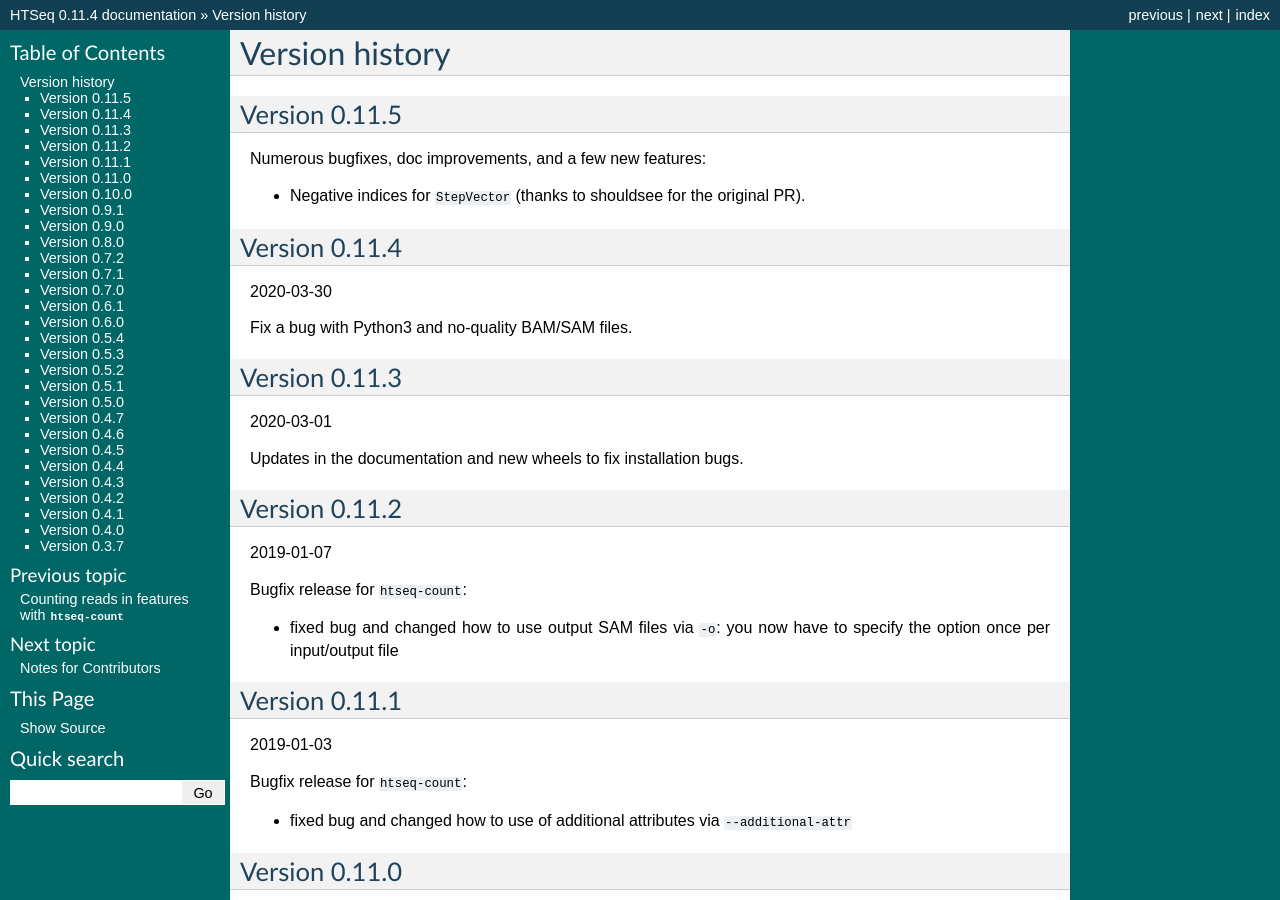
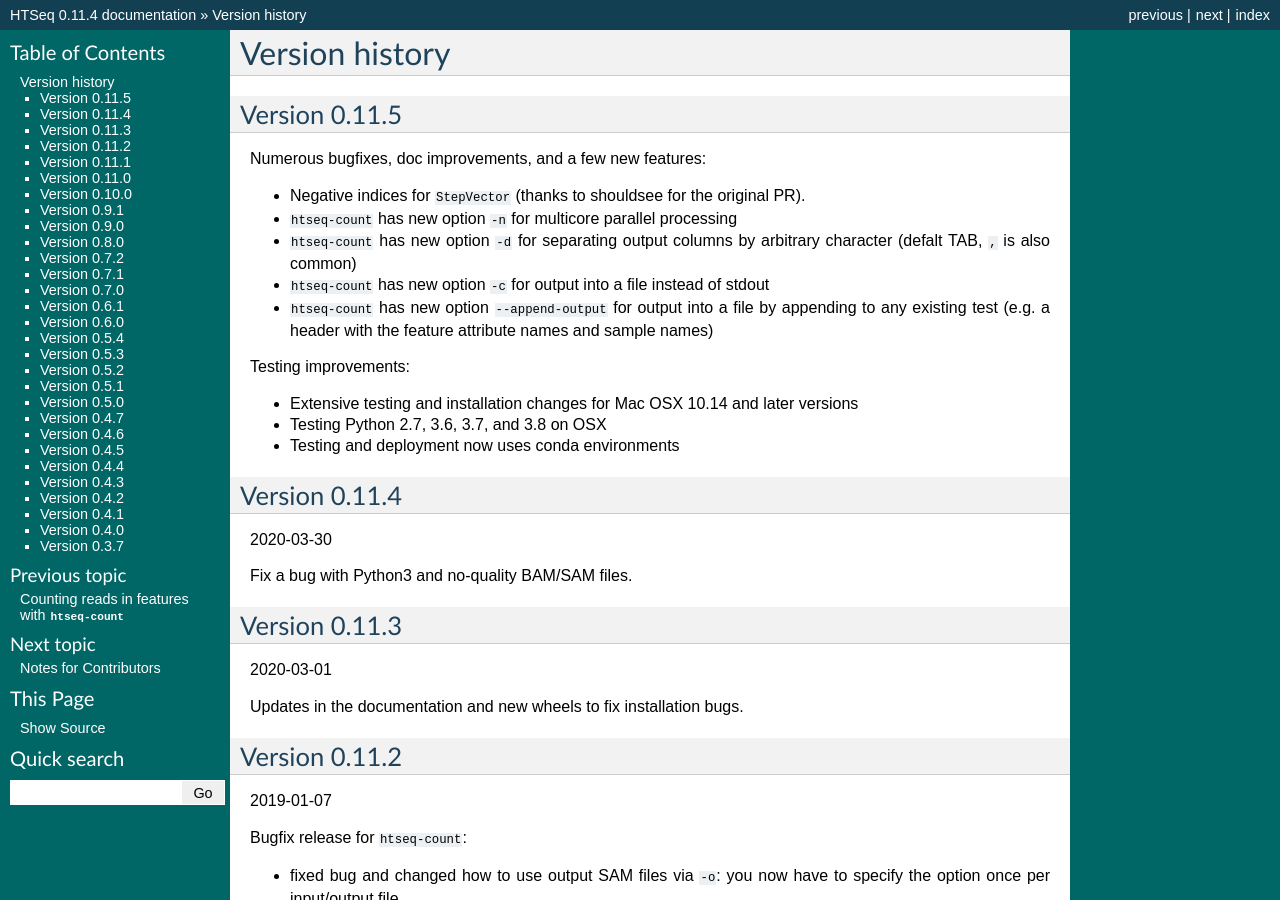
Before and after one commit to simon-anders/htseq, a Sphinx documentation site: the page built from python3/doc/history.rst, in a window 1280 px wide and 900 px high. Built offline with Sphinx 7.4.7, drawn with Linux system fonts in a browser that asks for light colours.

Commit message:
History of changes

```diff
--- a/python3/doc/history.rst
+++ b/python3/doc/history.rst
@@ -10,6 +10,19 @@
 Numerous bugfixes, doc improvements, and a few new features:
 
 - Negative indices for ``StepVector`` (thanks to shouldsee for the original PR).
+- ``htseq-count`` has new option ``-n`` for multicore parallel processing
+- ``htseq-count`` has new option ``-d`` for separating output columns by arbitrary character
+  (defalt TAB, ``,`` is also common)
+- ``htseq-count`` has new option ``-c`` for output into a file instead of stdout
+- ``htseq-count`` has new option ``--append-output`` for output into a file by appending to
+  any existing test (e.g. a header with the feature attribute names and sample names)
+
+Testing improvements:
+
+- Extensive testing and installation changes for Mac OSX 10.14 and later versions
+- Testing Python 2.7, 3.6, 3.7, and 3.8 on OSX
+- Testing and deployment now uses conda environments
+
 
 Version 0.11.4
 ==============
```
